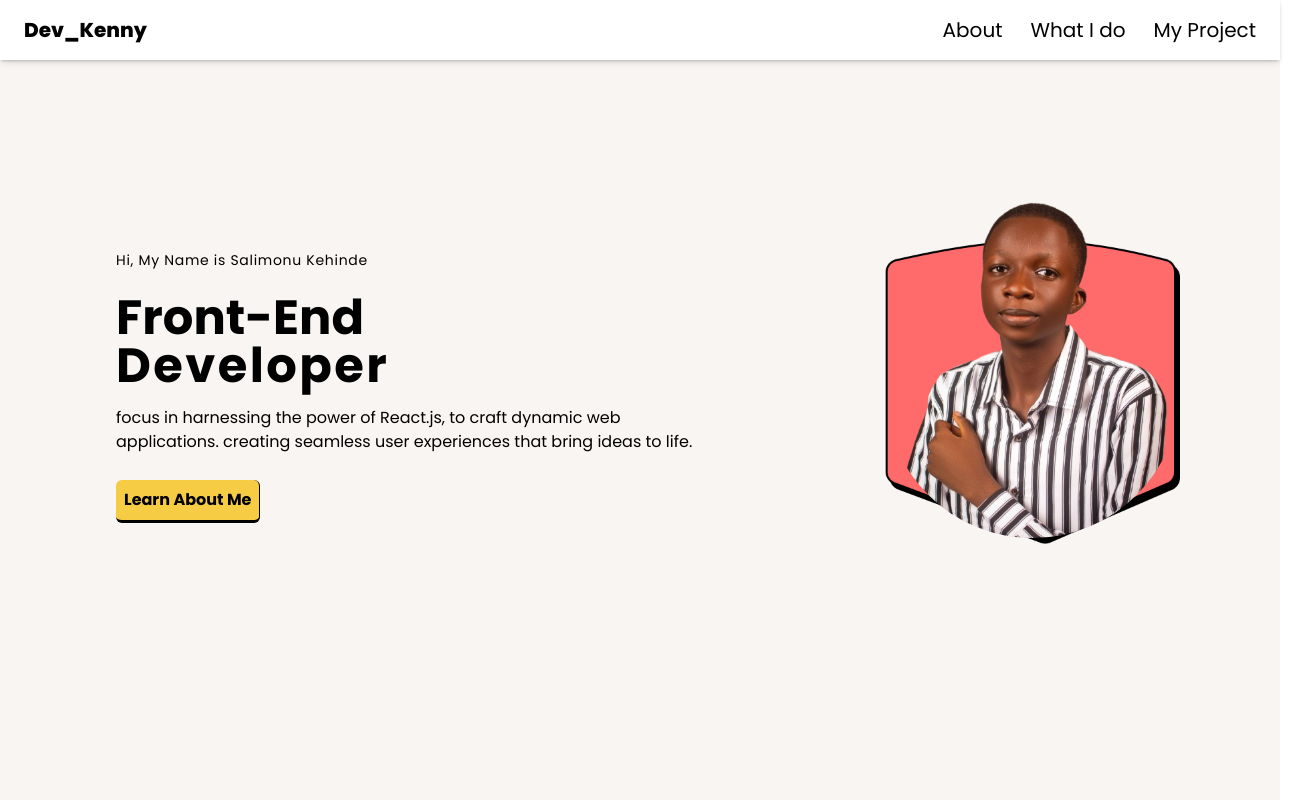
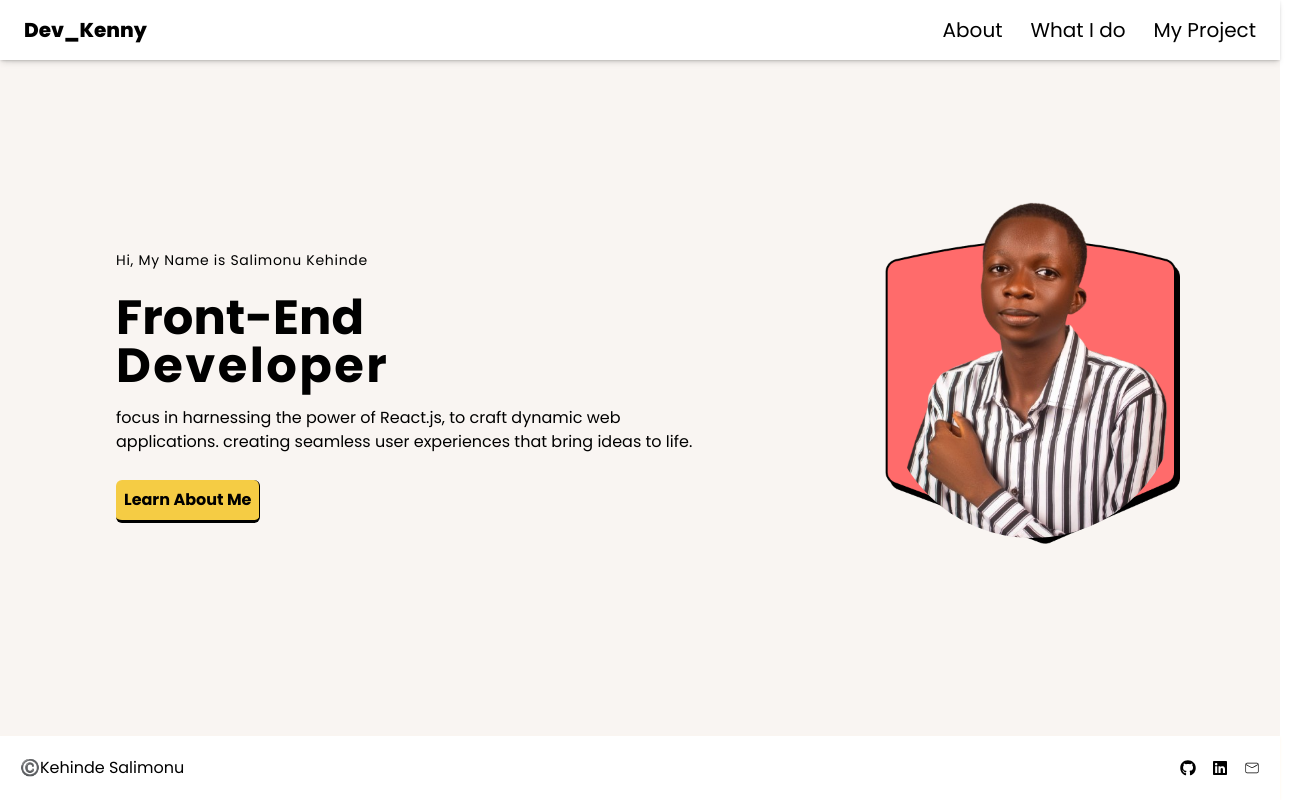
Before and after one commit to Dev-Kennyy/Kenny, a React (Vite) app: page / in a window 1280 px wide. Shown: the top 800 px of the page, 1304 px wide, since content can reach past the window. Built offline with nearby package versions, Linux system fonts and the light colour scheme.

Commit message:
FixedFooter

```diff
--- a/src/App.jsx
+++ b/src/App.jsx
@@ -68,9 +68,12 @@ function App() {
         <FadeOnScroll>
           <Sect6 />
         </FadeOnScroll>
-        <FadeOnScroll>
+        {/* <FadeOnScroll>
           <Sect7 />
-        </FadeOnScroll>
+        </FadeOnScroll> */}
+      </div>
+      <div className="fixed left-0 right-0 top-0 z-50 bg-[rgb(249,245,242)] shadow-md">
+        <Sect7 />
       </div>
     </div>
   );
--- a/src/Section6/Cards.jsx
+++ b/src/Section6/Cards.jsx
@@ -3,10 +3,7 @@ import Card from './Card';
 function Cards() {
   return (
     <section className="px-2 pt-20 sm:px-6">
-      <div
-        className="m-auto w-screen"
-        style={{ WebkitOverflowScrolling: 'touch' }}
-      >
+      <div className="m-auto" style={{ WebkitOverflowScrolling: 'touch' }}>
         <div className="flex flex-wrap justify-center gap-3">
           <Card
             img="anonymous.jpeg"
--- a/src/Section6/Sect6.jsx
+++ b/src/Section6/Sect6.jsx
@@ -3,7 +3,7 @@ import Heading from './Heading';
 
 function Sect6() {
   return (
-    <div className="flex flex-col justify-center pt-28 text-center">
+    <div className="flex flex-col justify-center pb-60 pt-28 text-center">
       <Heading />
       <Cards />
     </div>
--- a/src/Section7/Sect7.jsx
+++ b/src/Section7/Sect7.jsx
@@ -1,11 +1,10 @@
 import { FaGithub } from 'react-icons/fa6';
 import { CiMail } from 'react-icons/ci';
-
 import { FaLinkedin } from 'react-icons/fa';
 
 function Sect7() {
   return (
-    <div className="align-center sticky bottom-0 mt-36 flex w-full flex-col items-center justify-between gap-5 bg-white p-5 shadow shadow-orange-50 sm:flex-row">
+    <div className="align-center fixed bottom-0 left-0 z-50 flex w-full flex-col items-center justify-between gap-5 bg-white p-5 shadow shadow-orange-50 sm:flex-row">
       <div>©️Kehinde Salimonu</div>
       <div className="flex">
         <ul className="flex gap-4">
```
